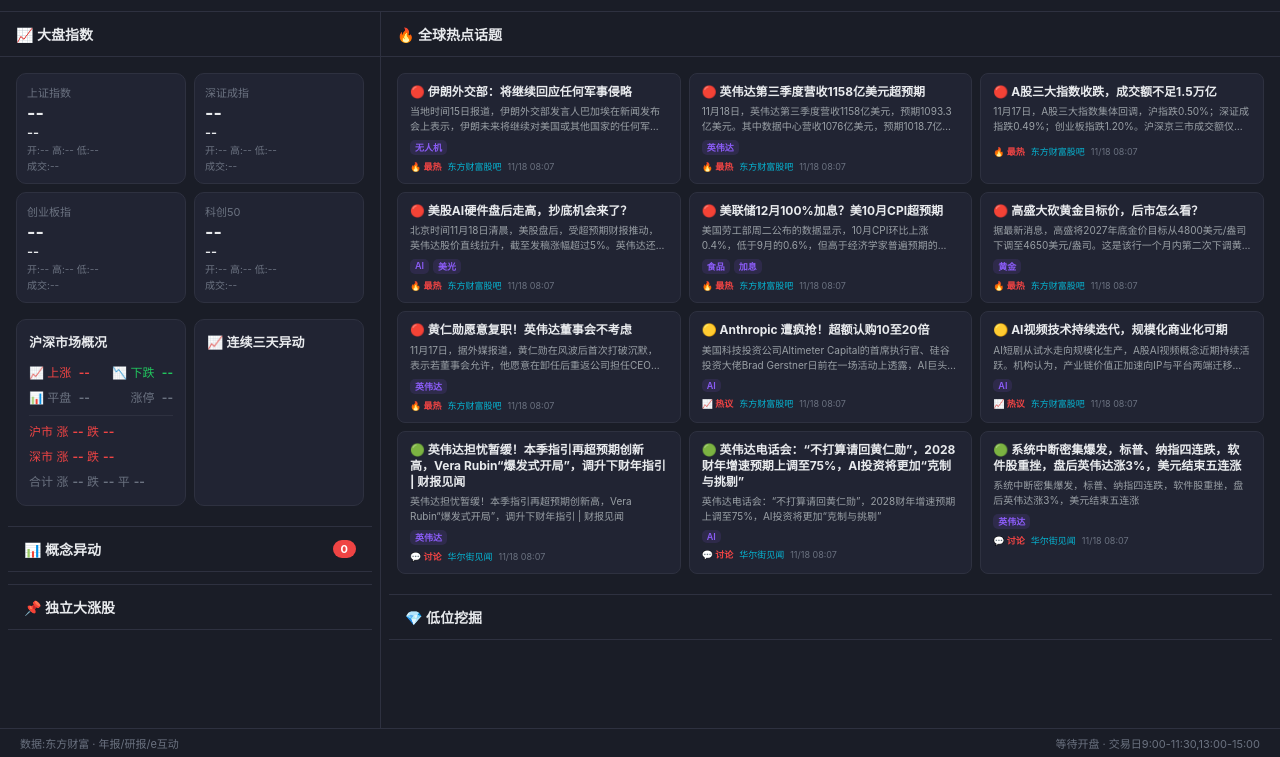
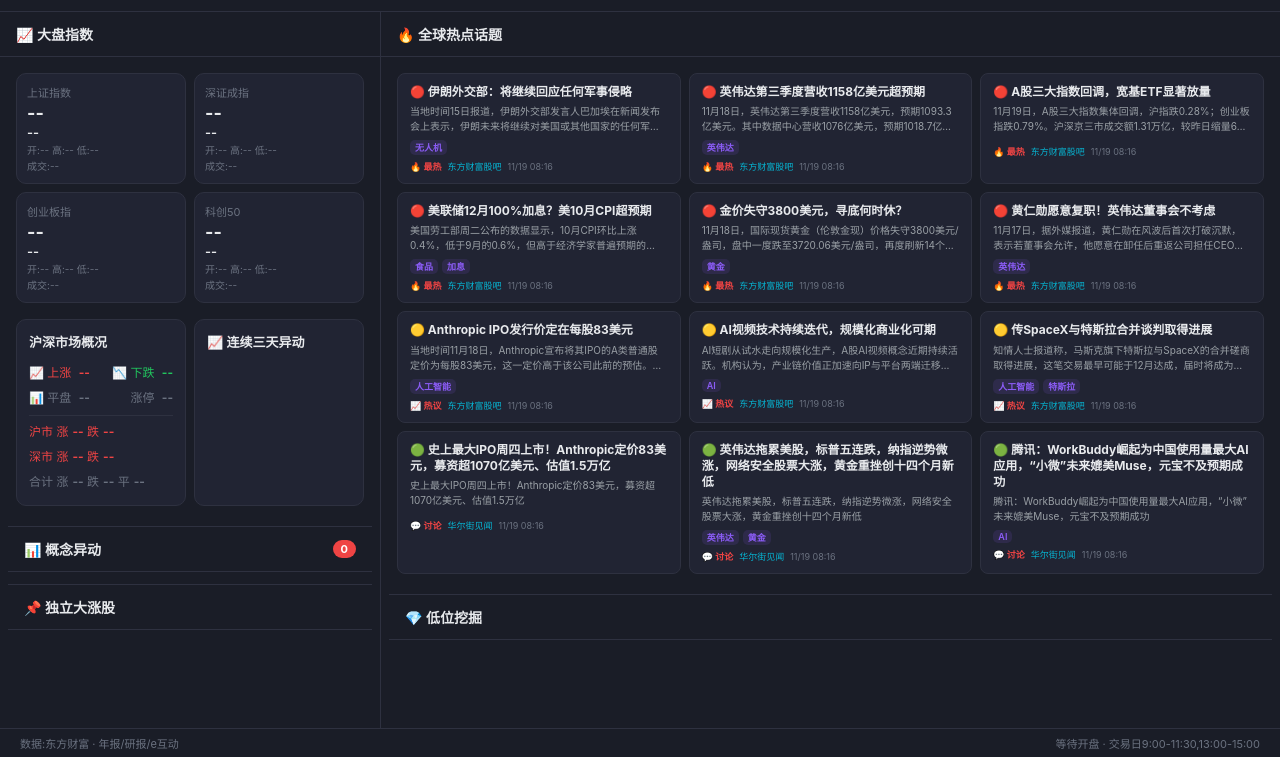
Before and after one commit to yyhhr11/upgraded-doodle, a plain HTML site: page index.html in a window 1280 px wide. Shown: the part 43-800 px from the top of the page. Drawn offline with Linux system fonts and the light colour scheme; no server answers.

Commit message:
auto: 更新热门话题 2026-11-19

```diff
--- a/index.html
+++ b/index.html
@@ -3554,21 +3554,21 @@ function isTrading(){
 function renderAlerts(){const el=document.getElementById('alerts-list');document.getElementById('ab').textContent=S.alerts.length;if(!S.alerts.length){if(el)el.innerHTML='<div class="emp"><div class="ei">👀</div><p>暂无显著异动</p></div>';return}if(el)el.innerHTML=S.alerts.map(a=>{const tops=a.topStocks||[];const cid='mine-'+a.name.replace(/[^a-zA-Z0-9\u4e00-\u9fff]/g,'');return'<div class="acard '+(a.lv==='strong'?'s':a.lv==='medium'?'m':'w')+'" onclick="document.getElementById(&quot;'+cid+'&quot;).scrollIntoView({behavior:&quot;smooth&quot;,block:&quot;start&quot;})"><div class="bn">'+(a.lv==='strong'?'🔴':a.lv==='medium'?'🟡':'🟢')+' '+a.name+'</div><div class="st"><span>涨幅 <span class="sv up">+'+a.change_pct.toFixed(1)+'%</span></span><span>涨停 <span class="sv">'+a.limit_up+'</span>只</span><span>成分 <span class="sv">'+a.total+'</span>只</span><span>得分 <span class="sv">'+a.score+'</span></span></div>'+(a.catalyst?'<div class="reason">'+a.catalyst+'</div>':'')+(tops.length?'<div style="font-size:11px;color:var(--t2);margin-top:6px;line-height:1.6">🔥 领涨：'+tops.map(s=>'<span style="color:'+(s.ch>=9.5?'var(--r)':'var(--t)')+';font-weight:600">'+s.n+'</span><span style="color:'+(s.ch>=0?'var(--r)':'var(--g)')+'">'+(s.ch>=0?'+':'')+s.ch.toFixed(1)+'%</span>').join(' | ')+'</div>':'')+'<div class="ts">'+a.time+'</div></div>'}).join('');}
 
 // ===== 全球热点话题（每日更新） =====
-// 更新日期：2026-11-18
+// 更新日期：2026-11-19
 // 数据来源：东方财富股吧 + 华尔街见闻热门
 const HOT_TOPICS=[
-  {title:'🔴 伊朗外交部：将继续回应任何军事侵略',summary:'当地时间15日报道，伊朗外交部发言人巴加埃在新闻发布会上表示，伊朗未来将继续对美国或其他国家的任何军事侵略予以回应。报道称，伊朗伊斯兰革命卫队15日称对位于巴林的美军基地发动无人机袭击，此举被指进一步加剧了德黑兰与华盛顿之间和平谈判的不确定性，并引发外界对局势升级的担忧。',tags:['无人机'],hot:'🔥 最热',source:'东方财富股吧',time:'11/18 08:07'},
-  {title:'🔴 英伟达第三季度营收1158亿美元超预期',summary:'11月18日，英伟达第三季度营收1158亿美元，预期1093.3亿美元。其中数据中心营收1076亿美元，预期1018.7亿美元。调整后毛利率74.9%。英伟达预计第四季度营收1274亿至1326亿美元，预期1252.5亿美元。',tags:['英伟达'],hot:'🔥 最热',source:'东方财富股吧',time:'11/18 08:07'},
-  {title:'🔴 A股三大指数收跌，成交额不足1.5万亿',summary:'11月17日，A股三大指数集体回调，沪指跌0.50%；深证成指跌0.49%；创业板指跌1.20%。沪深京三市成交额仅有1.47万亿，较昨日小幅缩量266亿。',tags:[],hot:'🔥 最热',source:'东方财富股吧',time:'11/18 08:07'},
-  {title:'🔴 美股AI硬件盘后走高，抄底机会来了？',summary:'北京时间11月18日清晨，美股盘后，受超预期财报推动，英伟达股价直线拉升，截至发稿涨幅超过5%。英伟达还带动美股AI硬件板块盘后走高：Lumentum涨超7%，闪迪涨超6%，美光科技、SK海力士、希捷科技涨超5%，康宁涨超4%。美股AI新云公司也大幅拉升，Nebius涨超12%，CoreWeave涨超10%。',tags:['AI','美光'],hot:'🔥 最热',source:'东方财富股吧',time:'11/18 08:07'},
-  {title:'🔴 美联储12月100%加息？美10月CPI超预期',summary:'美国劳工部周二公布的数据显示，10月CPI环比上涨0.4%，低于9月的0.6%，但高于经济学家普遍预期的0.3%。剔除波动较大的食品和能源价格后，10月核心CPI环比上涨0.3%，与前一个月持平，同样高于市场预期的0.2%。美联储下一次政策会议将于12月8日至9日举行。市场押注美联储12月加息已成定局。',tags:['食品','加息'],hot:'🔥 最热',source:'东方财富股吧',time:'11/18 08:07'},
-  {title:'🔴 高盛大砍黄金目标价，后市怎么看？',summary:'据最新消息，高盛将2027年底金价目标从4800美元/盎司下调至4650美元/盎司。这是该行一个月内第二次下调黄金价格预测，本月早些时候，高盛大砍了黄金目标价。',tags:['黄金'],hot:'🔥 最热',source:'东方财富股吧',time:'11/18 08:07'},
-  {title:'🔴 黄仁勋愿意复职！英伟达董事会不考虑',summary:'11月17日，据外媒报道，黄仁勋在风波后首次打破沉默，表示若董事会允许，他愿意在卸任后重返公司担任CEO。英伟达财报会上董事会主席哈维·琼斯明确表示，董事会无意让黄仁勋回归CEO岗位。',tags:['英伟达'],hot:'🔥 最热',source:'东方财富股吧',time:'11/18 08:07'},
-  {title:'🟡 Anthropic 遭疯抢！超额认购10至20倍',summary:'美国科技投资公司Altimeter Capital的首席执行官、硅谷投资大佬Brad Gerstner日前在一场活动上透露，AI巨头Anthropic的IPO认购热度极高，超额认购倍数达10至20倍。',tags:['AI'],hot:'📈 热议',source:'东方财富股吧',time:'11/18 08:07'},
-  {title:'🟡 AI视频技术持续迭代，规模化商业化可期',summary:'AI短剧从试水走向规模化生产，A股AI视频概念近期持续活跃。机构认为，产业链价值正加速向IP与平台两端迁移。伴随AI视频生成技术持续迭代，AI短剧、AI漫剧正从早期的技术尝试逐步走向规模化生产，AI影视的内容形态也从短剧、漫剧向中长剧、电影及互动影游等方向拓展。',tags:['AI'],hot:'📈 热议',source:'东方财富股吧',time:'11/18 08:07'},
-  {title:'🟢 英伟达担忧暂缓！本季指引再超预期创新高，Vera Rubin“爆发式开局”，调升下财年指引 | 财报见闻',summary:'英伟达担忧暂缓！本季指引再超预期创新高，Vera Rubin“爆发式开局”，调升下财年指引 | 财报见闻',tags:['英伟达'],hot:'💬 讨论',source:'华尔街见闻',time:'11/18 08:07'},
-  {title:'🟢 英伟达电话会：“不打算请回黄仁勋”，2028财年增速预期上调至75%，AI投资将更加“克制与挑剔”',summary:'英伟达电话会：“不打算请回黄仁勋”，2028财年增速预期上调至75%，AI投资将更加“克制与挑剔”',tags:['AI'],hot:'💬 讨论',source:'华尔街见闻',time:'11/18 08:07'},
-  {title:'🟢 系统中断密集爆发，标普、纳指四连跌，软件股重挫，盘后英伟达涨3%，美元结束五连涨',summary:'系统中断密集爆发，标普、纳指四连跌，软件股重挫，盘后英伟达涨3%，美元结束五连涨',tags:['英伟达'],hot:'💬 讨论',source:'华尔街见闻',time:'11/18 08:07'}
+  {title:'🔴 伊朗外交部：将继续回应任何军事侵略',summary:'当地时间15日报道，伊朗外交部发言人巴加埃在新闻发布会上表示，伊朗未来将继续对美国或其他国家的任何军事侵略予以回应。报道称，伊朗伊斯兰革命卫队15日称对位于巴林的美军基地发动无人机袭击，此举被指进一步加剧了德黑兰与华盛顿之间和平谈判的不确定性，并引发外界对局势升级的担忧。',tags:['无人机'],hot:'🔥 最热',source:'东方财富股吧',time:'11/19 08:16'},
+  {title:'🔴 英伟达第三季度营收1158亿美元超预期',summary:'11月18日，英伟达第三季度营收1158亿美元，预期1093.3亿美元。其中数据中心营收1076亿美元，预期1018.7亿美元。调整后毛利率74.9%。英伟达预计第四季度营收1274亿至1326亿美元，预期1252.5亿美元。',tags:['英伟达'],hot:'🔥 最热',source:'东方财富股吧',time:'11/19 08:16'},
+  {title:'🔴 A股三大指数回调，宽基ETF显著放量',summary:'11月19日，A股三大指数集体回调，沪指跌0.28%；创业板指跌0.79%。沪深京三市成交额1.31万亿，较昨日缩量646亿，再度刷新年内地量。临近尾盘，多只宽基ETF持续放量，科创50ETF易方达、中证500ETF南方成交额突破100亿，均较昨日全天成交额增超3倍。',tags:[],hot:'🔥 最热',source:'东方财富股吧',time:'11/19 08:16'},
+  {title:'🔴 美联储12月100%加息？美10月CPI超预期',summary:'美国劳工部周二公布的数据显示，10月CPI环比上涨0.4%，低于9月的0.6%，但高于经济学家普遍预期的0.3%。剔除波动较大的食品和能源价格后，10月核心CPI环比上涨0.3%，与前一个月持平，同样高于市场预期的0.2%。美联储下一次政策会议将于12月8日至9日举行。市场押注美联储12月加息已成定局。',tags:['食品','加息'],hot:'🔥 最热',source:'东方财富股吧',time:'11/19 08:16'},
+  {title:'🔴 金价失守3800美元，寻底何时休？',summary:'11月18日，国际现货黄金（伦敦金现）价格失守3800美元/盎司，盘中一度跌至3720.06美元/盎司，再度刷新14个月新低。',tags:['黄金'],hot:'🔥 最热',source:'东方财富股吧',time:'11/19 08:16'},
+  {title:'🔴 黄仁勋愿意复职！英伟达董事会不考虑',summary:'11月17日，据外媒报道，黄仁勋在风波后首次打破沉默，表示若董事会允许，他愿意在卸任后重返公司担任CEO。英伟达财报会上董事会主席哈维·琼斯明确表示，董事会无意让黄仁勋回归CEO岗位。',tags:['英伟达'],hot:'🔥 最热',source:'东方财富股吧',time:'11/19 08:16'},
+  {title:'🟡 Anthropic IPO发行价定在每股83美元',summary:'当地时间11月18日，Anthropic宣布将其IPO的A类普通股定价为每股83美元，这一定价高于该公司此前的预估。这为这家Claude开发商备受期待的纳斯达克上市铺平了道路，也标志着人工智能行业的一个历史性时刻。',tags:['人工智能'],hot:'📈 热议',source:'东方财富股吧',time:'11/19 08:16'},
+  {title:'🟡 AI视频技术持续迭代，规模化商业化可期',summary:'AI短剧从试水走向规模化生产，A股AI视频概念近期持续活跃。机构认为，产业链价值正加速向IP与平台两端迁移。伴随AI视频生成技术持续迭代，AI短剧、AI漫剧正从早期的技术尝试逐步走向规模化生产，AI影视的内容形态也从短剧、漫剧向中长剧、电影及互动影游等方向拓展。',tags:['AI'],hot:'📈 热议',source:'东方财富股吧',time:'11/19 08:16'},
+  {title:'🟡 传SpaceX与特斯拉合并谈判取得进展',summary:'知情人士报道称，马斯克旗下特斯拉与SpaceX的合并磋商取得进展，这笔交易最早可能于12月达成，届时将成为史上规模最大的并购案。两家公司董事会及顾问正在讨论合并条款、合并后实体的治理结构等事宜，其共同愿景是充分利用人工智能技术。',tags:['人工智能','特斯拉'],hot:'📈 热议',source:'东方财富股吧',time:'11/19 08:16'},
+  {title:'🟢 史上最大IPO周四上市！Anthropic定价83美元，募资超1070亿美元、估值1.5万亿',summary:'史上最大IPO周四上市！Anthropic定价83美元，募资超1070亿美元、估值1.5万亿',tags:[],hot:'💬 讨论',source:'华尔街见闻',time:'11/19 08:16'},
+  {title:'🟢 英伟达拖累美股，标普五连跌，纳指逆势微涨，网络安全股票大涨，黄金重挫创十四个月新低',summary:'英伟达拖累美股，标普五连跌，纳指逆势微涨，网络安全股票大涨，黄金重挫创十四个月新低',tags:['英伟达','黄金'],hot:'💬 讨论',source:'华尔街见闻',time:'11/19 08:16'},
+  {title:'🟢 腾讯：WorkBuddy崛起为中国使用量最大AI应用，“小微”未来媲美Muse，元宝不及预期成功',summary:'腾讯：WorkBuddy崛起为中国使用量最大AI应用，“小微”未来媲美Muse，元宝不及预期成功',tags:['AI'],hot:'💬 讨论',source:'华尔街见闻',time:'11/19 08:16'}
 ];
 
 function renderHotTopics(){
```
